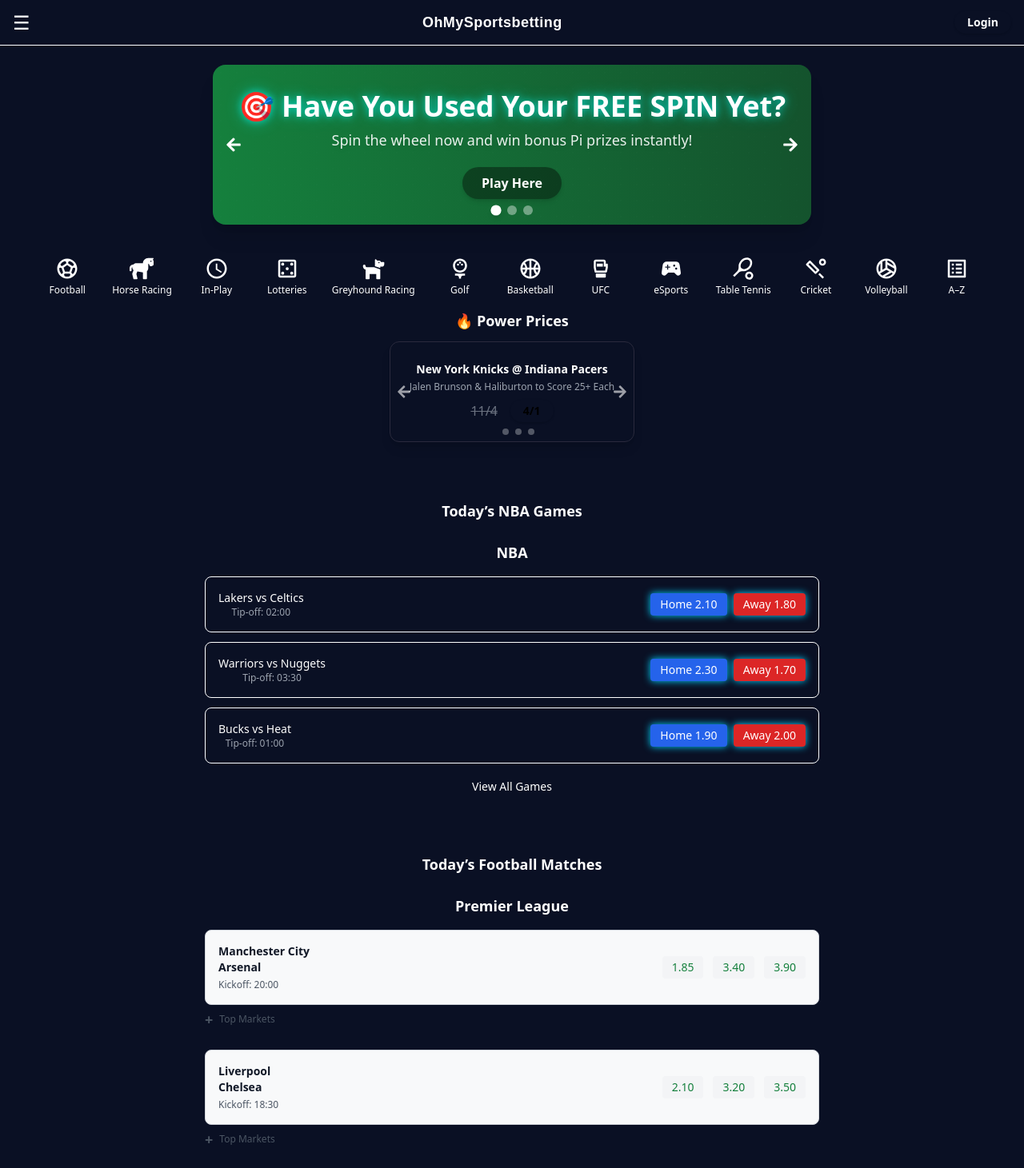
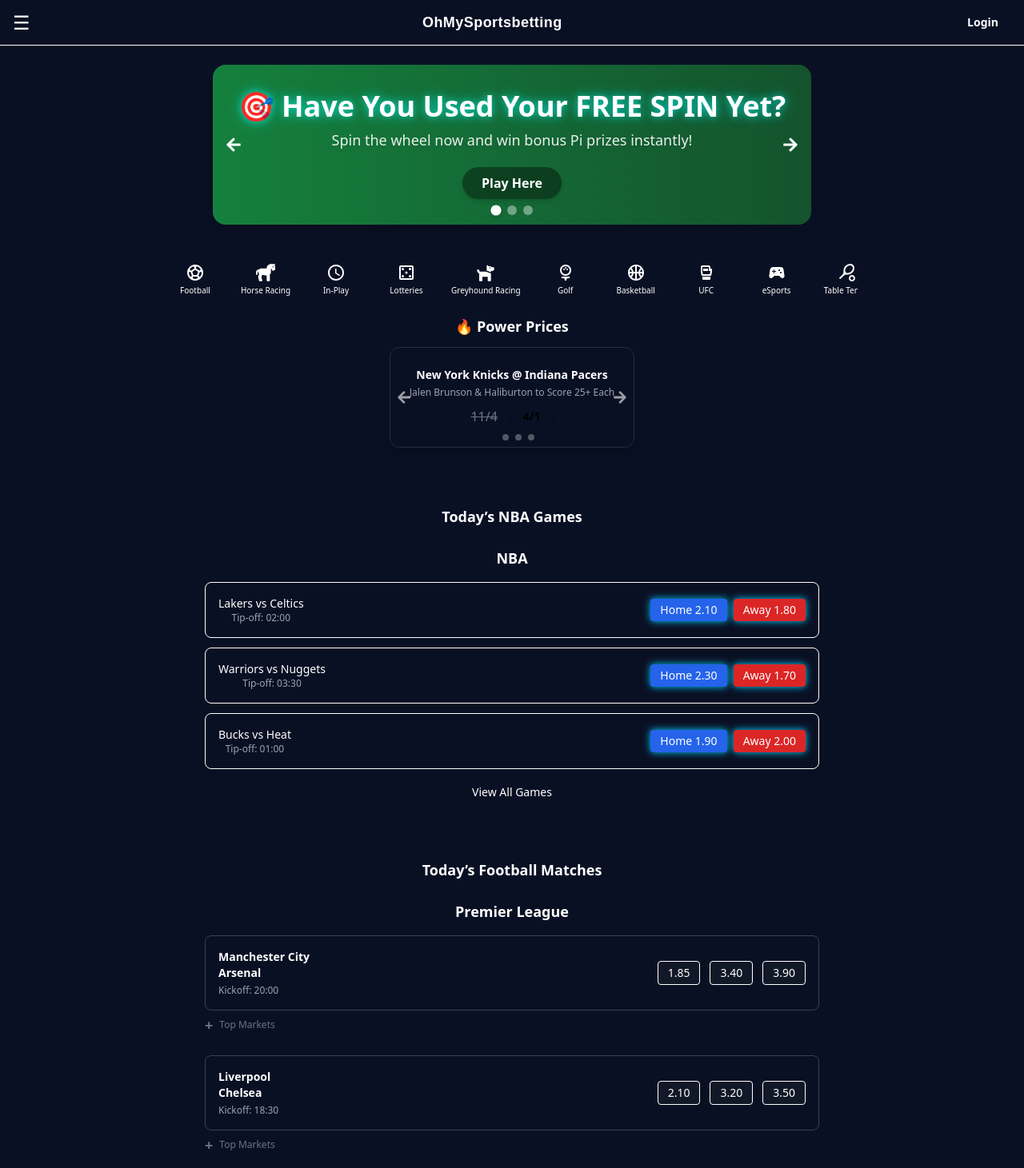
Before and after one commit to Darr-Eire/oh-my-sportsbetting, a Next.js app: page / in a window 1280 px wide. Shown: the top 1461 px of the page at 80% size. Built offline with nearby package versions, Linux system fonts and the light colour scheme.

Commit message:
Update SportsCarousel for swipe-only icons and adjust app styling

```diff
--- a/components/SportsCarousel.tsx
+++ b/components/SportsCarousel.tsx
@@ -32,19 +32,24 @@
 
 export default function SportsCarousel() {
   return (
-    <div className="overflow-x-auto py-4">
-      <div className="flex space-x-6 px-4 w-max">
+    <div className="max-w-4xl mx-auto my-6 px-4">
+      <nav
+        className="flex gap-4 overflow-x-auto no-scrollbar touch-pan-x"
+        style={{ WebkitOverflowScrolling: "touch" }}
+      >
         {sports.map(({ name, icon: Icon, slug }) => (
           <Link
             key={slug}
             href={`/sports/${slug}`}
-            className="flex flex-col items-center text-white hover:text-yellow-400 transition min-w-[64px]"
+            className="flex flex-col items-center text-white hover:text-electricCyan min-w-[72px] px-1 flex-shrink-0"
           >
-            <Icon className="text-3xl mb-1" />
-            <span className="text-xs text-center">{name}</span>
+            <Icon className="text-2xl mb-1" />
+            <span className="text-[10px] text-center leading-tight select-none whitespace-nowrap">
+              {name}
+            </span>
           </Link>
         ))}
-      </div>
+      </nav>
     </div>
   );
 }
--- a/package.json
+++ b/package.json
@@ -17,6 +17,7 @@
     "react-icons": "^5.5.0",
     "react-multi-carousel": "^2.8.6",
     "react-slick": "^0.30.3",
+    "react-swipeable": "^7.0.2",
     "slick-carousel": "^1.8.1"
   },
   "devDependencies": {
--- a/pages/index.tsx
+++ b/pages/index.tsx
@@ -344,27 +344,28 @@
 
         return (
           <div key={j} className="mb-6">
-                        <div className="bg-[#f8f9fa] p-4 rounded-lg border border-gray-300 hover:shadow-lg transition-shadow flex justify-between items-center text-left">
+            <div className="bg-[#0a1024] p-4 rounded-lg border border-gray-700 hover:shadow-neon transition-shadow flex justify-between items-center text-left">
               <div>
-                            <div className="text-sm font-semibold text-gray-900">{teams[0]}</div>
-                            <div className="text-sm font-semibold text-gray-900">{teams[1]}</div>
-                            <div className="text-xs text-gray-600 mt-1">Kickoff: {match.time}</div>
+                <div className="text-sm font-semibold text-white">{teams[0]}</div>
+                <div className="text-sm font-semibold text-white">{teams[1]}</div>
+                <div className="text-xs text-gray-400 mt-1">Kickoff: {match.time}</div>
               </div>
 
           <div className="flex gap-3 text-sm font-medium">
-                            <div className="bg-gray-100 rounded px-3 py-1 text-green-700">
+  <div className="bg-gray-900 rounded px-3 py-1 text-white border border-white">
     {match.odds.home.toFixed(2)}
   </div>
-                            <div className="bg-gray-100 rounded px-3 py-1 text-green-700">
+  <div className="bg-gray-900 rounded px-3 py-1 text-white border border-white">
     {match.odds.draw.toFixed(2)}
   </div>
-                            <div className="bg-gray-100 rounded px-3 py-1 text-green-700">
+  <div className="bg-gray-900 rounded px-3 py-1 text-white border border-white">
     {match.odds.away.toFixed(2)}
   </div>
 </div>
+
             </div>
 
-                        <button className="flex items-center gap-2 text-xs mt-1 text-gray-600 hover:text-green-700">
+            <button className="flex items-center gap-2 text-xs mt-1 text-gray-500 hover:text-green-400">
               <span className="font-bold text-lg">+</span> Top Markets
             </button>
           </div>
```
Also changed, not shown: pages/_app.tsx (+6 -4 lines), 1 other file (tests, documents, lock files or other folders). Lines whose indentation alone changed are shown as unchanged.
